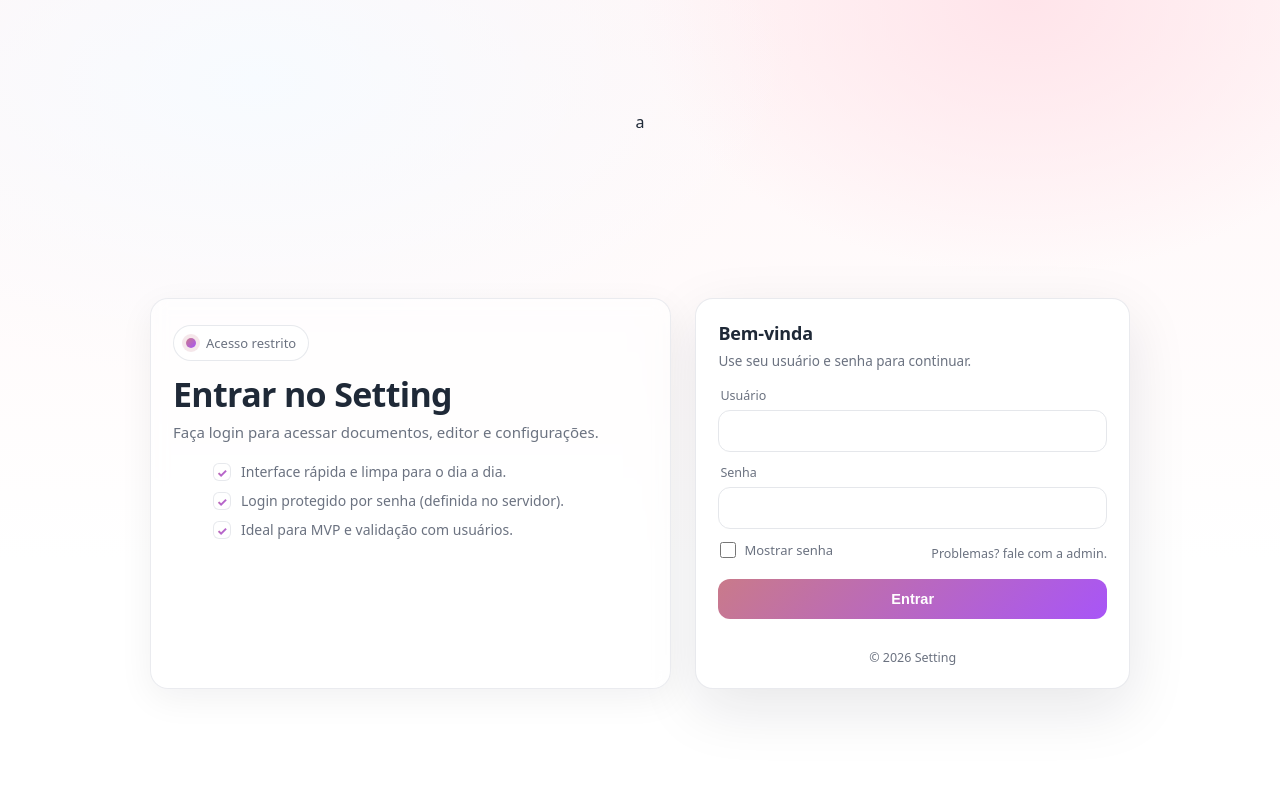
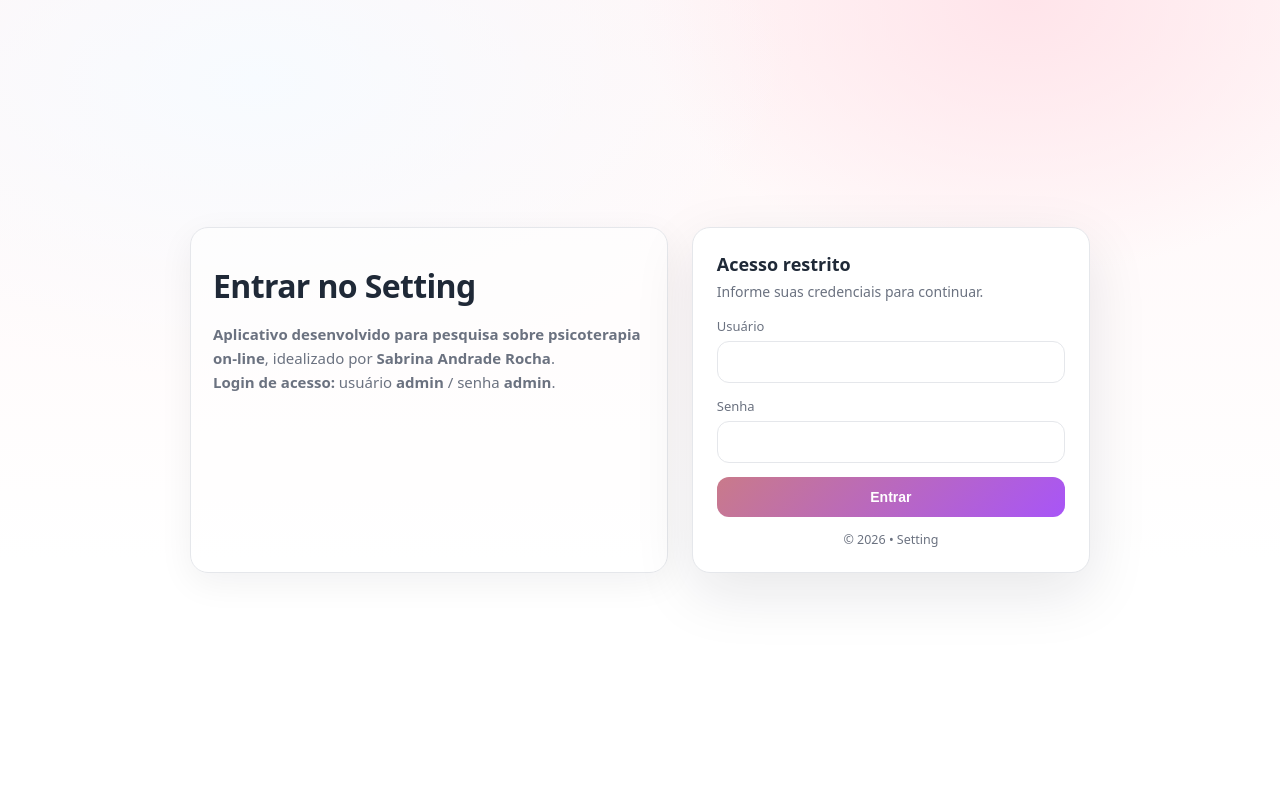
Before and after one commit to sabrinaandraderocha-cmyk/setting-psicoterapia-online, a FastAPI app: page /login in a window 1280 px wide. Run offline with FastAPI, Linux system fonts and the light colour scheme.

Commit message:
Update login.html

```diff
--- a/app/templates/login.html
+++ b/app/templates/login.html
@@ -1,8 +1,8 @@
-a<!doctype html>
+<!doctype html>
 <html lang="pt-BR">
 <head>
   <meta charset="utf-8" />
-  <meta name="viewport" content="width=device-width,initial-scale=1" />
+  <meta name="viewport" content="width=device-width, initial-scale=1" />
   <title>Entrar no Setting</title>
 
   <style>
@@ -22,9 +22,10 @@ a<!doctype html>
     }
 
     *{ box-sizing:border-box; }
+
     body{
       margin:0;
-      font-family: ui-sans-serif, system-ui, -apple-system, Segoe UI, Roboto, Arial, "Apple Color Emoji","Segoe UI Emoji";
+      font-family: system-ui, -apple-system, Segoe UI, Roboto, Arial;
       color:var(--text);
       background:
         radial-gradient(900px 500px at 20% 10%, var(--bg2), transparent 60%),
@@ -38,7 +39,7 @@ a<!doctype html>
 
     .wrap{
       width:100%;
-      max-width: 980px;
+      max-width: 900px;
       display:grid;
       grid-template-columns: 1.2fr 1fr;
       gap: 24px;
@@ -47,236 +48,140 @@ a<!doctype html>
 
     .hero{
       padding: 26px 22px;
-      border: 1px solid rgba(229,231,235,.8);
       border-radius: var(--radius);
-      background: rgba(255,255,255,.55);
-      backdrop-filter: blur(8px);
+      background: rgba(255,255,255,.6);
+      border:1px solid var(--border);
       box-shadow: 0 10px 35px rgba(17,24,39,.06);
-      position: relative;
-      overflow: hidden;
-    }
-
-    .badge{
-      display:inline-flex;
-      align-items:center;
-      gap:10px;
-      padding: 8px 12px;
-      border-radius: 999px;
-      border:1px solid rgba(229,231,235,.9);
-      background: rgba(255,255,255,.7);
-      font-size: 13px;
-      color: var(--muted);
-    }
-    .dot{
-      width:10px;height:10px;border-radius:999px;
-      background: linear-gradient(135deg,var(--accent),var(--accent2));
-      box-shadow: 0 0 0 4px rgba(201,122,138,.18);
     }
 
     h1{
-      margin: 14px 0 8px 0;
-      font-size: 34px;
+      margin: 10px 0;
+      font-size: 32px;
       letter-spacing: -0.02em;
-      line-height: 1.12;
     }
+
     .sub{
-      margin: 0;
       color: var(--muted);
       font-size: 15px;
-      line-height: 1.55;
-      max-width: 52ch;
-    }
-
-    .features{
-      margin-top: 18px;
-      display:grid;
-      gap: 10px;
-      color: var(--muted);
-      font-size: 14px;
-    }
-    .features li{ list-style:none; display:flex; gap:10px; align-items:flex-start; }
-    .check{
-      width:18px;height:18px;border-radius:6px;
-      border:1px solid rgba(229,231,235,.9);
-      background: rgba(255,255,255,.8);
-      display:grid; place-items:center;
-      flex: 0 0 auto;
-      margin-top: 1px;
-    }
-    .check:before{
-      content:"✓";
-      font-size: 12px;
-      background: linear-gradient(135deg,var(--accent),var(--accent2));
-      -webkit-background-clip: text;
-      background-clip: text;
-      color: transparent;
-      font-weight: 800;
+      line-height: 1.6;
     }
 
     .card{
       background: var(--card);
-      border: 1px solid rgba(229,231,235,.85);
       border-radius: var(--radius);
       box-shadow: var(--shadow);
-      padding: 22px;
+      padding: 24px;
+      border:1px solid var(--border);
       display:flex;
       flex-direction: column;
       justify-content: center;
-      min-height: 360px;
     }
 
     .card h2{
       margin:0 0 6px 0;
       font-size: 18px;
-      letter-spacing: -0.01em;
     }
+
     .card p{
       margin:0 0 16px 0;
       color: var(--muted);
-      font-size: 13.5px;
-      line-height: 1.5;
+      font-size: 14px;
     }
 
-    .field{ margin-bottom: 12px; }
     label{
       display:block;
-      font-size: 12.5px;
+      font-size: 13px;
       color: var(--muted);
-      margin: 0 0 6px 2px;
+      margin-bottom: 6px;
     }
+
     input{
       width:100%;
-      padding: 12px 12px;
+      padding: 12px;
       border-radius: 12px;
       border:1px solid var(--border);
-      background: #fff;
-      font-size: 14.5px;
-      outline: none;
-      transition: box-shadow .15s ease, border-color .15s ease, transform .08s ease;
+      font-size: 14px;
+      margin-bottom: 14px;
     }
+
     input:focus{
-      border-color: rgba(201,122,138,.65);
+      outline:none;
+      border-color: var(--accent);
       box-shadow: var(--focus);
     }
 
-    .row{
-      display:flex;
-      align-items:center;
-      justify-content: space-between;
-      gap: 10px;
-      margin-top: 8px;
-      margin-bottom: 14px;
+    .btn{
+      width:100%;
+      padding: 12px;
+      border-radius: 12px;
+      border:none;
+      font-weight: 700;
+      font-size: 14px;
+      color:#fff;
+      background: linear-gradient(135deg, var(--accent), var(--accent2));
+      cursor:pointer;
     }
 
-    .toggle{
-      display:flex;
-      align-items:center;
-      gap: 8px;
-      font-size: 13px;
-      color: var(--muted);
-      user-select:none;
-    }
-    .toggle input{ width: 16px; height:16px; margin:0; }
-
-    .btn{
-      width:100%;
-      border:none;
-      padding: 12px 14px;
-      border-radius: 12px;
-      font-weight: 700;
-      font-size: 14.5px;
-      color: #fff;
-      background: linear-gradient(135deg, var(--accent), var(--accent2));
-      cursor:pointer;
-      transition: transform .08s ease, filter .15s ease;
-    }
-    .btn:hover{ filter: brightness(1.02); }
-    .btn:active{ transform: translateY(1px); }
+    .btn:hover{ filter: brightness(1.05); }
 
     .error{
-      border: 1px solid rgba(185,28,28,.25);
-      background: rgba(185,28,28,.06);
+      background: rgba(185,28,28,.08);
       color: var(--danger);
+      border:1px solid rgba(185,28,28,.25);
       padding: 10px 12px;
       border-radius: 12px;
       font-size: 13px;
-      margin: 0 0 14px 0;
+      margin-bottom: 14px;
     }
 
     .foot{
       margin-top: 14px;
+      font-size: 12.5px;
       color: var(--muted);
-      font-size: 12.5px;
-      text-align: center;
+      text-align:center;
     }
 
-    @media (max-width: 880px){
+    @media (max-width: 820px){
       .wrap{ grid-template-columns: 1fr; }
-      .hero{ order: 2; }
-      .card{ order: 1; }
     }
   </style>
 </head>
 
 <body>
   <div class="wrap">
+
     <section class="hero">
-      <div class="badge"><span class="dot"></span> Acesso restrito</div>
       <h1>Entrar no Setting</h1>
       <p class="sub">
-        Faça login para acessar documentos, editor e configurações.
+        <strong>Aplicativo desenvolvido para pesquisa sobre psicoterapia on-line</strong>,
+        idealizado por <strong>Sabrina Andrade Rocha</strong>.<br />
+        <strong>Login de acesso:</strong> usuário <strong>admin</strong> / senha <strong>admin</strong>.
       </p>
-
-      <ul class="features">
-        <li><span class="check"></span><span>Interface rápida e limpa para o dia a dia.</span></li>
-        <li><span class="check"></span><span>Login protegido por senha (definida no servidor).</span></li>
-        <li><span class="check"></span><span>Ideal para MVP e validação com usuários.</span></li>
-      </ul>
     </section>
 
     <main class="card">
-      <h2>Bem-vinda</h2>
-      <p>Use seu usuário e senha para continuar.</p>
+      <h2>Acesso restrito</h2>
+      <p>Informe suas credenciais para continuar.</p>
 
-      {# Se você já usa outra variável de erro, ajuste aqui #}
       {% if error %}
         <div class="error">{{ error }}</div>
       {% endif %}
 
       <form method="post" action="/login">
-        <div class="field">
-          <label for="username">Usuário</label>
-          <input id="username" name="username" type="text" autocomplete="username" required />
-        </div>
+        <label for="username">Usuário</label>
+        <input id="username" name="username" type="text" required />
 
-        <div class="field">
-          <label for="password">Senha</label>
-          <input id="password" name="password" type="password" autocomplete="current-password" required />
-        </div>
-
-        <div class="row">
-          <label class="toggle">
-            <input type="checkbox" id="showPass" />
-            Mostrar senha
-          </label>
-          <span style="font-size:12.5px;color:var(--muted);">Problemas? fale com a admin.</span>
-        </div>
+        <label for="password">Senha</label>
+        <input id="password" name="password" type="password" required />
 
         <button class="btn" type="submit">Entrar</button>
       </form>
 
-      <div class="foot">© {{ year if year else "2026" }} Setting</div>
+      <div class="foot">
+        © 2026 • Setting
+      </div>
     </main>
+
   </div>
-
-  <script>
-    const cb = document.getElementById("showPass");
-    const pw = document.getElementById("password");
-    if (cb && pw){
-      cb.addEventListener("change", () => {
-        pw.type = cb.checked ? "text" : "password";
-      });
-    }
-  </script>
 </body>
 </html>
```
